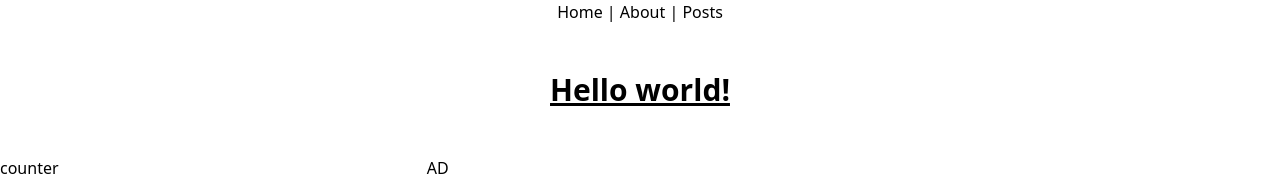
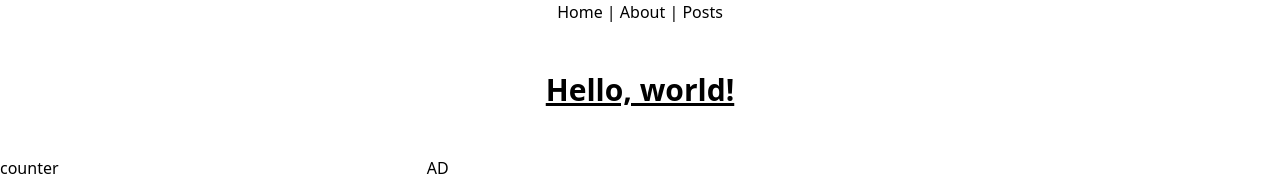
Before and after one commit to Mr-Gorre/BlogGorre, a Next.js app: page / in a window 1280 px wide. Shown: the top 182 px of the page. Built offline with nearby package versions, Linux system fonts and the light colour scheme.

Commit message:
Add coma

```diff
--- a/pages/index.tsx
+++ b/pages/index.tsx
@@ -6,7 +6,7 @@ function Index() {
   return (
     <Layout>
       <h1 className="text-3xl font-bold underline p-6 m-6">
-        Hello world!
+        Hello, world!
       </h1>
     </Layout>
   );
```
